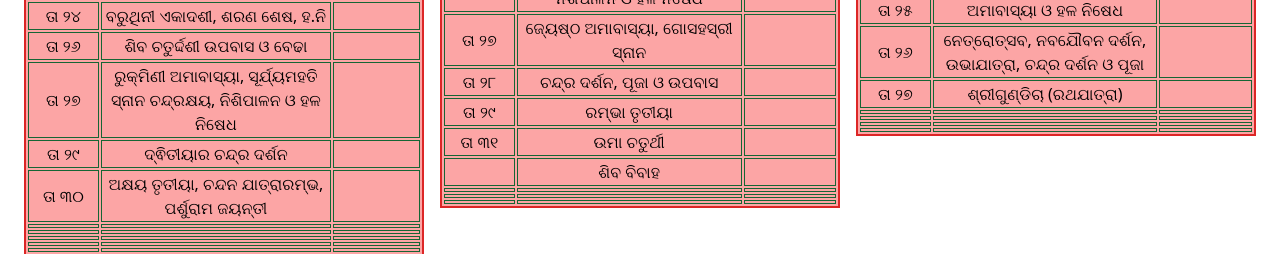
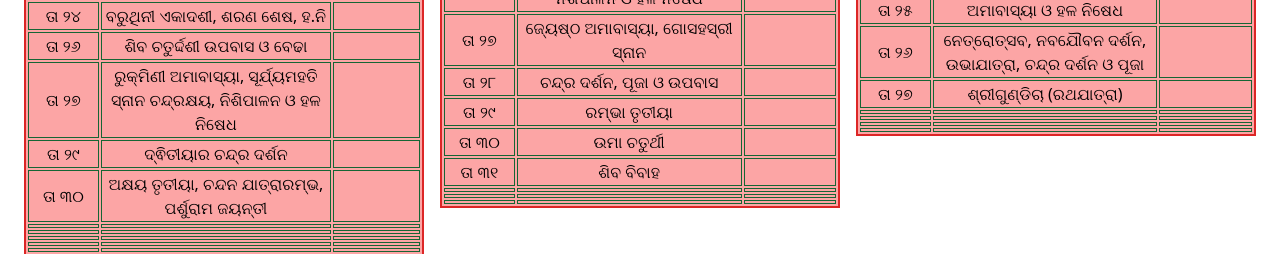
Before and after one commit to biswaranjans7978/UnicCalender, a React (Vite) app in the folder NewReactOdiaCalender/: page /monthlyfestive in a window 1280 px wide. Shown: the part 2140-2394 px from the top of the page. Built offline with nearby package versions, Linux system fonts and the light colour scheme.

Commit message:
bg color change

```diff
--- a/NewReactOdiaCalender/src/Component/Calenderimage/CalenderImg.jsx
+++ b/NewReactOdiaCalender/src/Component/Calenderimage/CalenderImg.jsx
@@ -121,7 +121,7 @@ function CalenderImg() {
   return (
    <>
 
-   <div className='  w-full pt- justify-center bg-orange-300 '>
+   <div className='  w-full pt- justify-center bg-pink-500 '>
     <div className=" h-20 font-extrabold text-xl text-white mb- bg-[url('https://www.shutterstock.com/image-vector/indian-tribal-painting-warli-260nw-2429804279.jpg')] ">
     <marquee behavior="" direction="">
       <div className=' flex pt-8 '>
--- a/NewReactOdiaCalender/src/Component/MonthlyFestive/Festives.jsx
+++ b/NewReactOdiaCalender/src/Component/MonthlyFestive/Festives.jsx
@@ -308,7 +308,7 @@ function Festives() {
             date18:"ତା ୨୮",
             date19:"ତା ୨୯",
             date20:"ତା ୩୦",
-            date20:"ତା ୩୧",
+            date21:"ତା ୩୧",
 
         },
             monthFestives:
@@ -551,8 +551,8 @@ function Festives() {
             date18:"ତା ୨୭",
             date19:"ତା ୨୮",
             date20:"ତା ୨୯",
-            date20:"ତା ୩୦",
-            date20:"ତା ୩୧",
+            date21:"ତା ୩୦",
+            date22:"ତା ୩୧",
         },
             monthFestives:
         {
```
